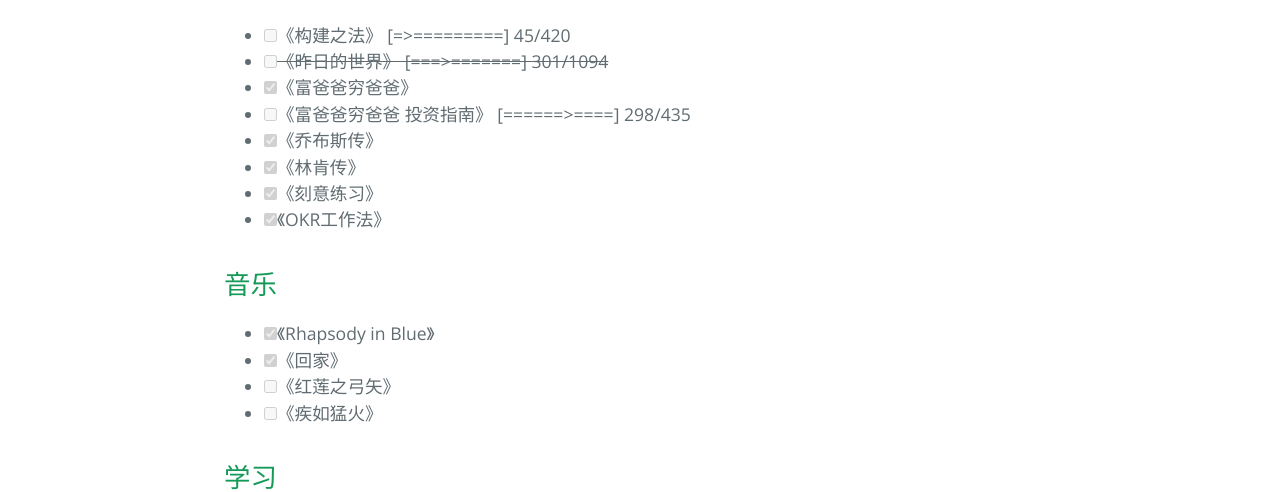
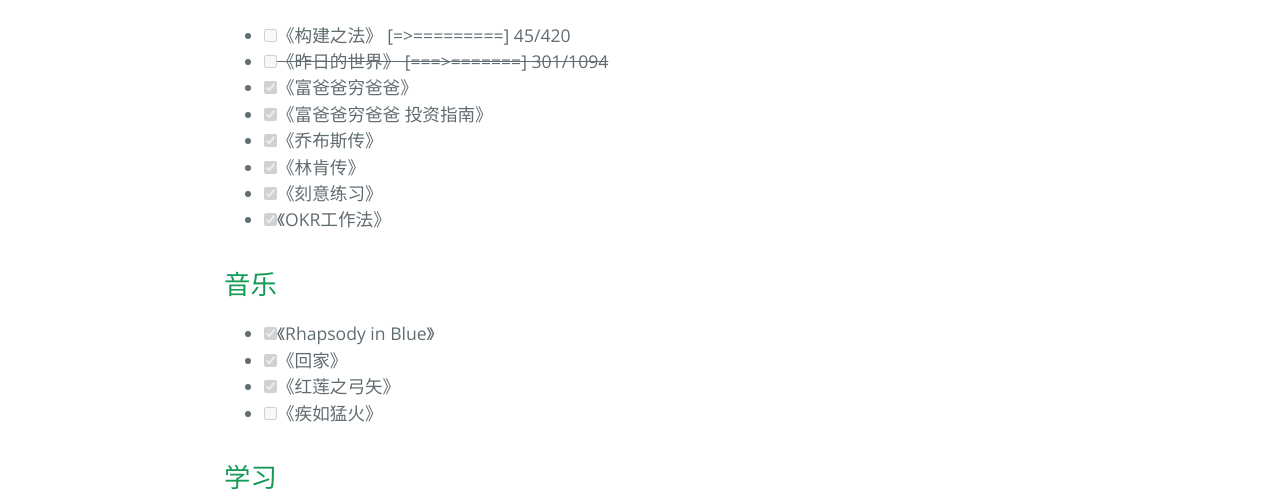
Before and after one commit to ZacharyHuang/ZacharyHuang.github.io, a Jekyll site: the page built from now.md, in a window 1280 px wide. Shown: the part 788-1280 px from the top of the page. Built offline with Jekyll 4.4.1, drawn with Linux system fonts in a browser that asks for light colours.

Commit message:
2021-08-03 updates

```diff
--- a/now.md
+++ b/now.md
@@ -21,7 +21,7 @@
 - [ ] 《构建之法》 \[=>=========\] 45/420
 - [ ] ~~《昨日的世界》 \[===>=======\] 301/1094~~
 - [x] 《富爸爸穷爸爸》
-- [ ] 《富爸爸穷爸爸 投资指南》 \[======>====\] 298/435
+- [x] 《富爸爸穷爸爸 投资指南》
 - [x] 《乔布斯传》
 - [x] 《林肯传》
 - [x] 《刻意练习》
@@ -30,7 +30,7 @@
 ## 音乐
 - [x] 《Rhapsody in Blue》
 - [x] 《回家》
-- [ ] 《红莲之弓矢》
+- [x] 《红莲之弓矢》
 - [ ] 《疾如猛火》
 
 ## 学习
```
